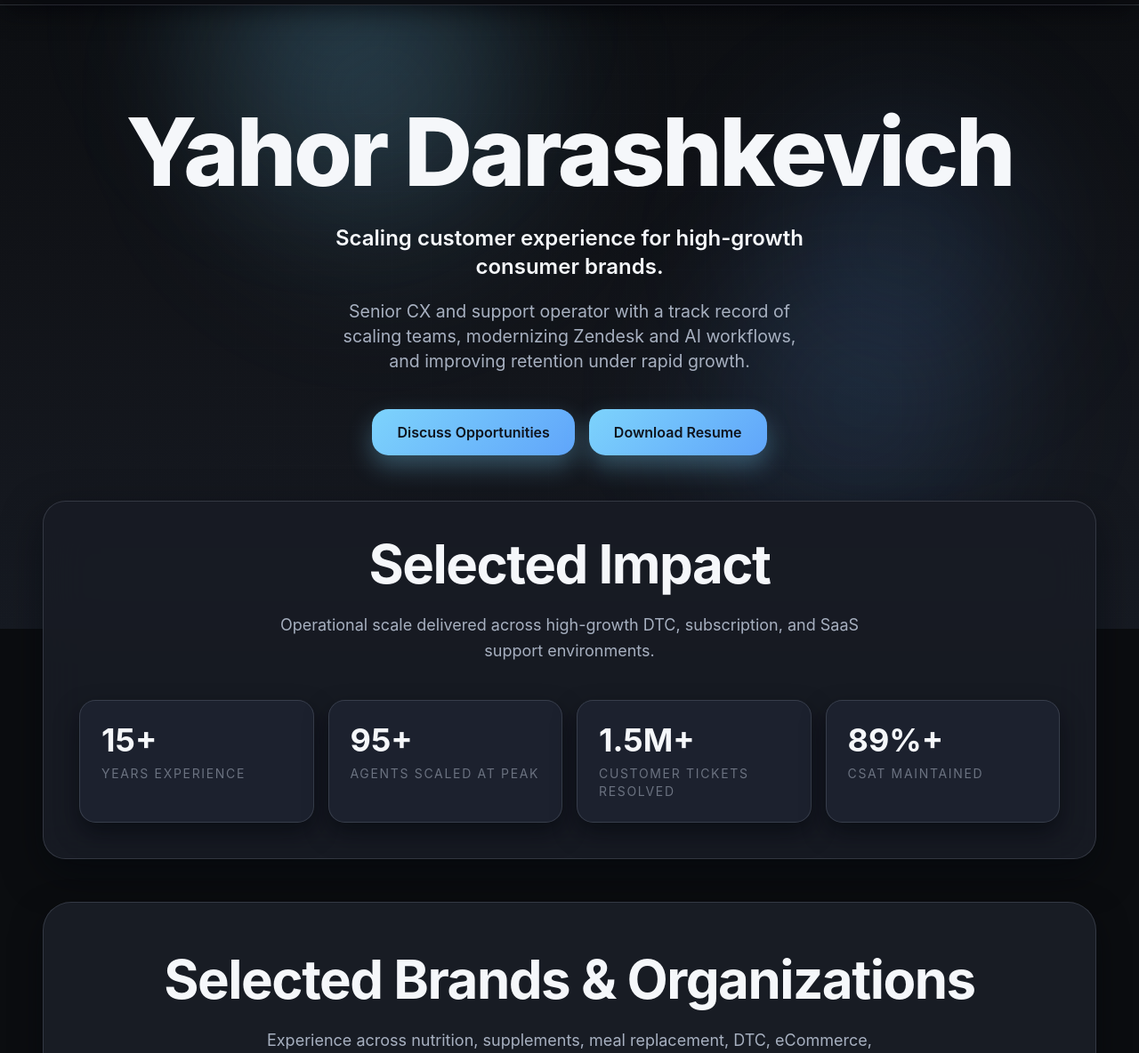
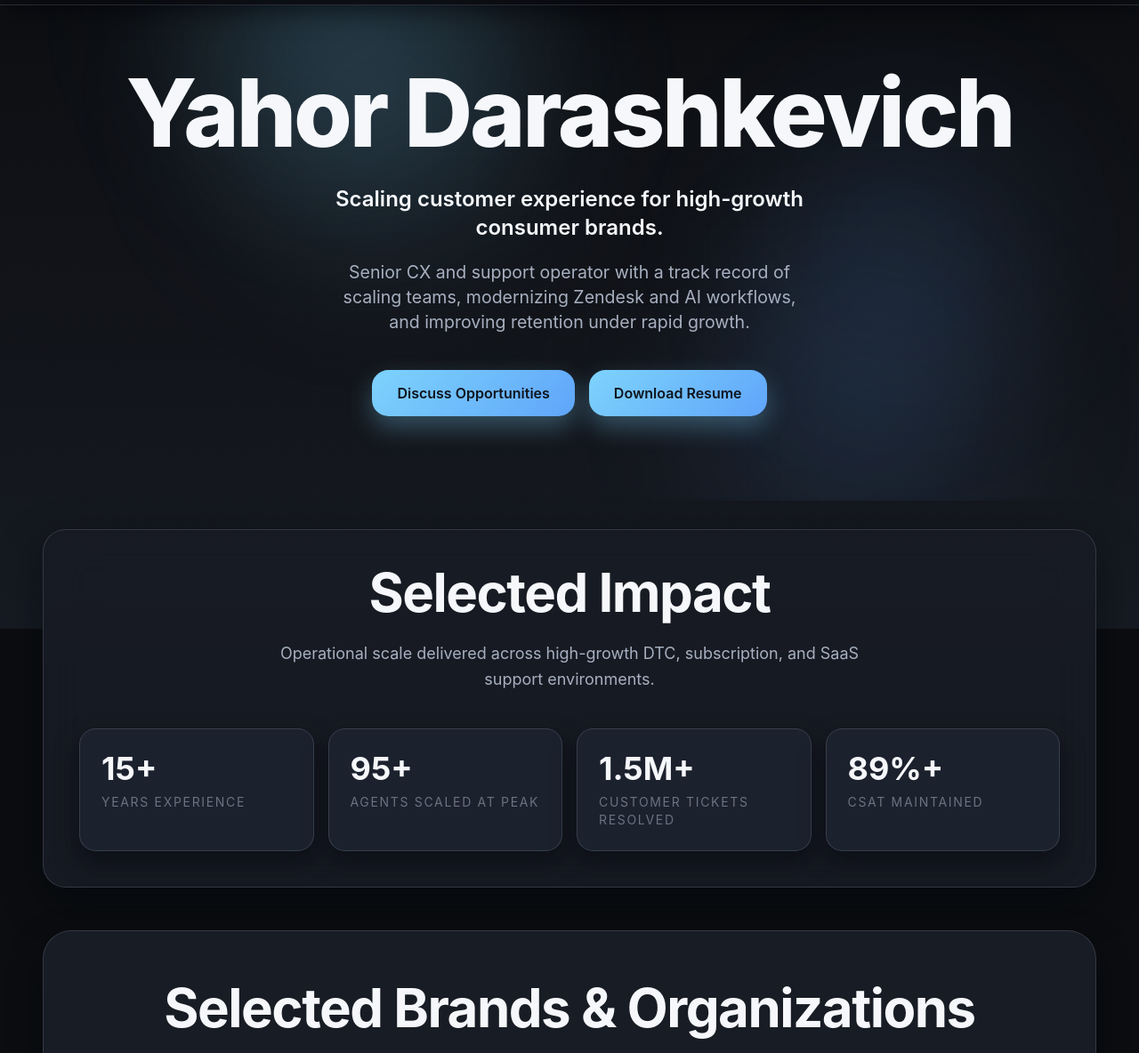
Before and after one commit to darashkevich/darashkevich.com, an Astro site: page / in a window 1280 px wide. Shown: the part 93-1277 px from the top of the page at 89% size. Built offline with nearby package versions, Linux system fonts and the light colour scheme; Astro itself is replaced by a stand-in of ours.

Commit message:
Fix iOS hero-to-impact section spacing

```diff
--- a/src/components/Header.astro
+++ b/src/components/Header.astro
@@ -2,7 +2,7 @@
 // Header component with latest iPadOS 26 Apple UI Kit design
 ---
 
-<header class="relative min-h-[72vh] lg:min-h-[82vh] flex items-center justify-center overflow-hidden">
+<header class="relative min-h-[72vh] lg:min-h-[82vh] flex items-center justify-center overflow-hidden pb-10 sm:pb-14 lg:pb-16">
   <!-- Ambient hero treatment -->
   <div class="absolute inset-0 overflow-hidden pointer-events-none z-0">
     <div class="absolute -top-16 left-[12%] w-[34rem] h-[34rem] rounded-full blur-3xl animate-float" style="background: radial-gradient(circle at center, color-mix(in srgb, var(--color-primary) 18%, transparent), transparent 68%);"></div>
@@ -146,7 +146,7 @@
     </div>
 
   <!-- Hero Content with Liquid Glass -->
-  <div class="relative z-10 text-center px-6 sm:px-8 lg:px-12 max-w-6xl mx-auto pt-32 sm:pt-36 lg:pt-40">
+  <div class="relative z-10 text-center px-6 sm:px-8 lg:px-12 max-w-6xl mx-auto pt-32 sm:pt-36 lg:pt-40 pb-4 sm:pb-6">
     <!-- Typography -->
     <h1 class="text-5xl sm:text-6xl lg:text-[5.75rem] xl:text-[6.65rem] font-extrabold text-[var(--color-text)] mb-6 sm:mb-7 leading-[0.92] tracking-[-0.03em] max-w-[14ch] mx-auto">
       Yahor Darashkevich
--- a/src/components/SelectedImpact.astro
+++ b/src/components/SelectedImpact.astro
@@ -1,4 +1,4 @@
-<section id="impact" class="pb-8 relative">
+<section id="impact" class="pt-6 sm:pt-8 pb-8 relative">
   <div class="max-w-7xl mx-auto px-8 lg:px-12">
     <div class="backdrop-blur-xl rounded-[1.6rem] p-8 md:p-10 border" style="background-color: color-mix(in srgb, var(--color-surface) 92%, transparent); border-color: var(--color-border); box-shadow: 0 16px 44px var(--color-shadow);">
       <div class="text-center mb-10">
```
